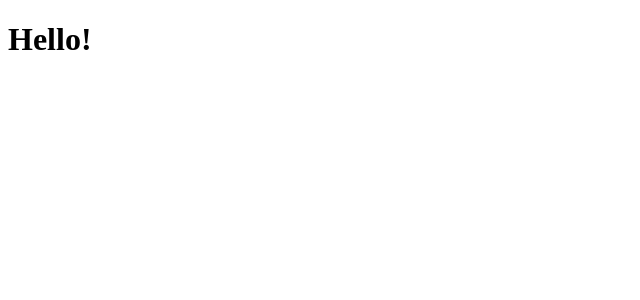
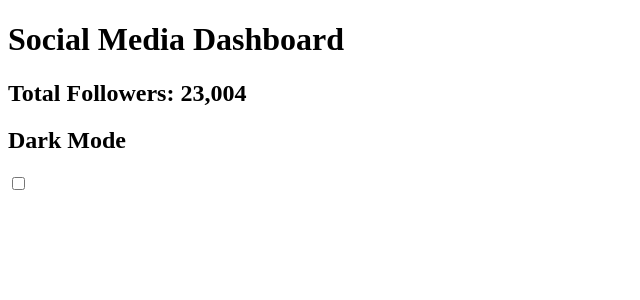
Before and after one commit to LesleyWesley/social-media-dashboard-redux, a React (Vite) app: page / in a window 1280 px wide. Shown: the top 300 px of the page, without its empty margins (0-640 px from the left). Built offline with nearby package versions, Linux system fonts and the light colour scheme.

Commit message:
Added jsx for Header component

```diff
--- a/src/App.jsx
+++ b/src/App.jsx
@@ -2,10 +2,15 @@ import { useState } from 'react'
 import reactLogo from './assets/react.svg'
 import viteLogo from '/vite.svg'
 import './App.css'
+import Header from "./components/Header.jsx"
 
 function App() {
   return (
-    <h1>Hello!</h1>
+    <div classname="bg">
+      <div className="app-container">
+        <Header />
+      </div>
+    </div>
   )
 }
 
--- /dev/null
+++ b/src/components/Header.jsx
@@ -0,0 +1,24 @@
+import React from "react"
+
+function Header() {
+  return (
+    <header>
+      <div className="header--details-section">
+          <h1>Social Media Dashboard</h1>
+          <h2>Total Followers: 23,004</h2>
+      </div>
+
+      <div className="header--dark-mode-section">
+          <h2>Dark Mode</h2>
+          <div className="dark-mode-toggle-container">
+              <input type="checkbox" className="toggle-checkbox" />
+              <div className="toggle-bg">
+                  <div className="toggle-ball"></div>
+              </div>
+          </div>
+      </div>
+    </header>
+  )
+}
+
+export default Header
```
